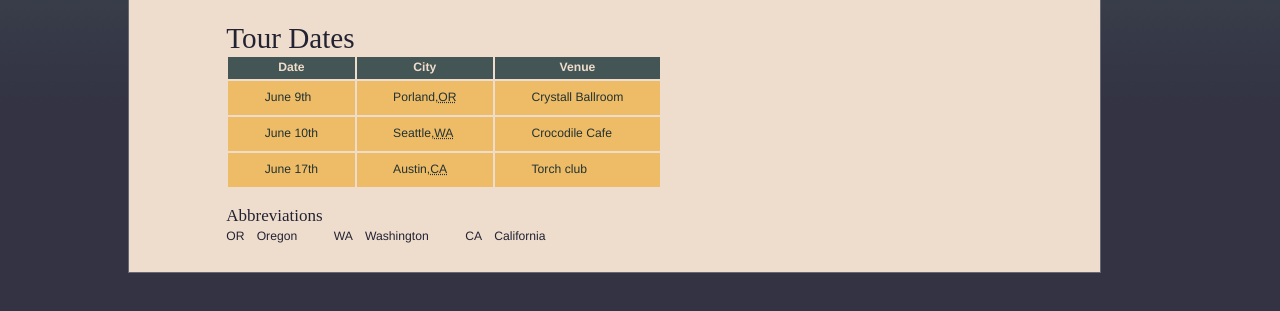
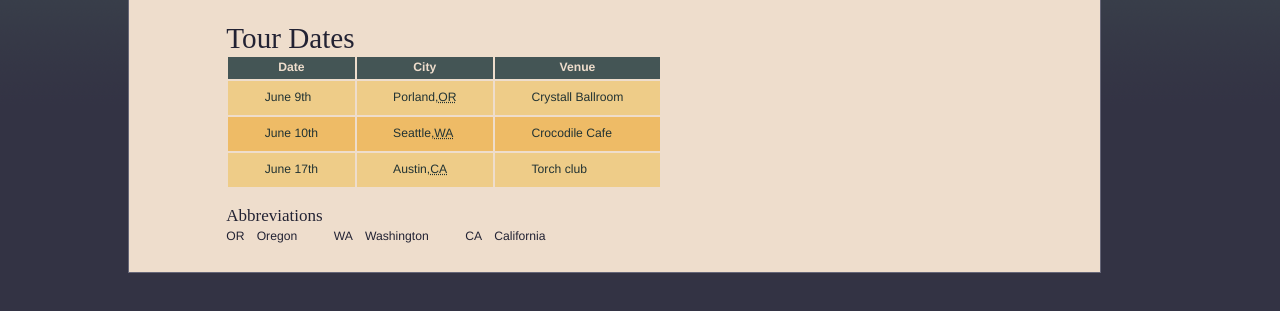
Before and after one commit to ZhouQi1/Website-of-a-band, a plain HTML site: page live.html in a window 1280 px wide. Shown: the part 295-606 px from the top of the page. Drawn offline with Linux system fonts and the light colour scheme.

Commit message:
表单提交方法
“GET"方式提交没有错误，采用"POST"方式会有error405: method not
allowed。如果使用”POST"提交，将action所指定的文件改为服务器脚本文件，例如：.asp

```diff
--- a/scripts/global.js
+++ b/scripts/global.js
@@ -20,7 +20,7 @@ function insertAfter(newElement,targetElement){
 	}
 }
 
- function addClass(elemnt,value){
+ function addClass(element,value){
  	if(!element.className){
  		element.className=value;
  	}else{
@@ -211,73 +211,13 @@ function prepareGallery() {
 	}
 }
 
-function stripeTables() {
-
-  //if (!document.getElementsByTagName) return false;
-
-  var tables = document.getElementsByTagName("table");
-
-  for (var i=0; i<tables.length; i++) {
-
-    var odd = false;
-
-    var rows = tables[i].getElementsByTagName("tr");
-
-    for (var j=0; j<rows.length; j++) {
-
-      if (odd == true) {
-
-        addClass(rows[j],"odd");
-
-        odd = false;
-
-      } else {
-
-        odd = true;
-
-      }
-
-    }
-
-  }
-
-}
-
-
-
-function highlightRows() {
-
-  if(!document.getElementsByTagName) return false;
-
-  var rows = document.getElementsByTagName("tr");
-
-  for (var i=0; i<rows.length; i++) {
-
-    rows[i].oldClassName = rows[i].className
-
-    rows[i].onmouseover = function() {
-
-      addClass(this,"highlight");
-
-    }
-
-    rows[i].onmouseout = function() {
-
-      this.className = this.oldClassName
-
-    }
-
-  }
-
-}
-/*
 function stripeTables(){
 	if(!document.getElementsByTagName) return false;
 	var tables=document.getElementsByTagName("table");
 	for(var i=0;i<tables.length;i++){
 		var odd=false;
 		var rows=tables[i].getElementsByTagName("tr");
-		for(var j=0;j<rows.length){
+		for(var j=0;j<rows.length;j++){
 			if(odd==true){
 				addClass(rows[j],"odd")
 				odd=false;
@@ -288,22 +228,21 @@ function stripeTables(){
 	}
 }
 function highlightRows(){
-	alert("ok")
 	if(!document.getElementsByTagName) return false;
 	var tables=document.getElementsByTagName("table");
 	for (var i=0;i<tables.length;i++)
 		var rows=tables[i].getElementsByTagName("tr");
 	    for(var j=0;j<rows.length;j++){
 	    	rows[j].oddClassName=rows[j].className;
-	    	rows[j].onmouseover=function(){
-	    		addClass(this,"highlight")
+	    	rows[j].onmouseover = function () {
+	    	    addClass(this, "highlight")
 	    	}
 	    	rows[j].onmouseout=function(){
 	    		this.className=this.oddClassName
 	    	}
 	    }
 }
-*/
+
 
 function displayAbbreviations(){
 	if(!document.getElementsByTagName||!document.createElement||!document.createTextNode) return false;
@@ -455,19 +394,27 @@ function submitFormWithAjax(whichform,thetarget){
 		dataParts[i]=element.name + "=" + encodeURIComponent(element.value);
 	}
 	var data=dataParts.join('&');
-	request.open('POST',whichform.getAttribute("action"),true);
-	request.setRequestHeader("Content-type","application/x-www-form-urlencoded")
+	request.open("GET",whichform.getAttribute("action"),true);
+	//request.setRequestHeader("Content-type","application/x-www-form-urlencoded")
 	request.onreadystatechange=function(){
 		if(request.readyState==4){
 			if(request.status==200||request.status==0){
-				var matchs=request.responseText.match(/<article>([\s\S]+)<\/article>/);
-				thetarget.innerHTML ='<p> Opps </p>';
+				var matches=request.responseText.match(/<article>([\s\S]+)<\/article>/);
+
+				if(matches.length>0){
+					thetarget.innerHTML=matches[1];
+				}else{
+					thetarget.innerHTML ='<p> Opps </p>';
+				}
 			}else{
-				thetarget.innerHTML='<p>' +request.statusText+'</p>';
+				thetarget.innerHTML='<p>' +request.statusText+'</p>';//采用post会报405error: method not allowed,但是如果用
+				                                            //get就不会有错误，可能的原因是请求的文件是.html客户端脚本，
+				                                            //如果要使用post,需要请求.asp这种服务器脚本
 			}
 		}
 	}
-	request.send(data)
+	//request.send(data)
+	request.send();
 	return true;
 }
 
@@ -476,7 +423,7 @@ function submitFormWithAjax(whichform,thetarget){
  addLoadEvent(prepareInternalnav);
  addLoadEvent(preparePlaceholder);
  addLoadEvent(prepareGallery);
- //addLoadEvent(stripeTables);
+ addLoadEvent(stripeTables);
  addLoadEvent(highlightRows);
  addLoadEvent(displayAbbreviations);
  addLoadEvent(focusLabels);
--- a/styles/color.css
+++ b/styles/color.css
@@ -126,7 +126,7 @@ tr.odd td{
   color: #233;
   background-color: #ec8;
 }
-tr.hightlight td{
+tr.highlight td{
   color: #233;
   background-color: #cba;
 }
```
Also changed, not shown: temp.html (added, +30 -0 lines), test1.txt (added), 2 other files.
